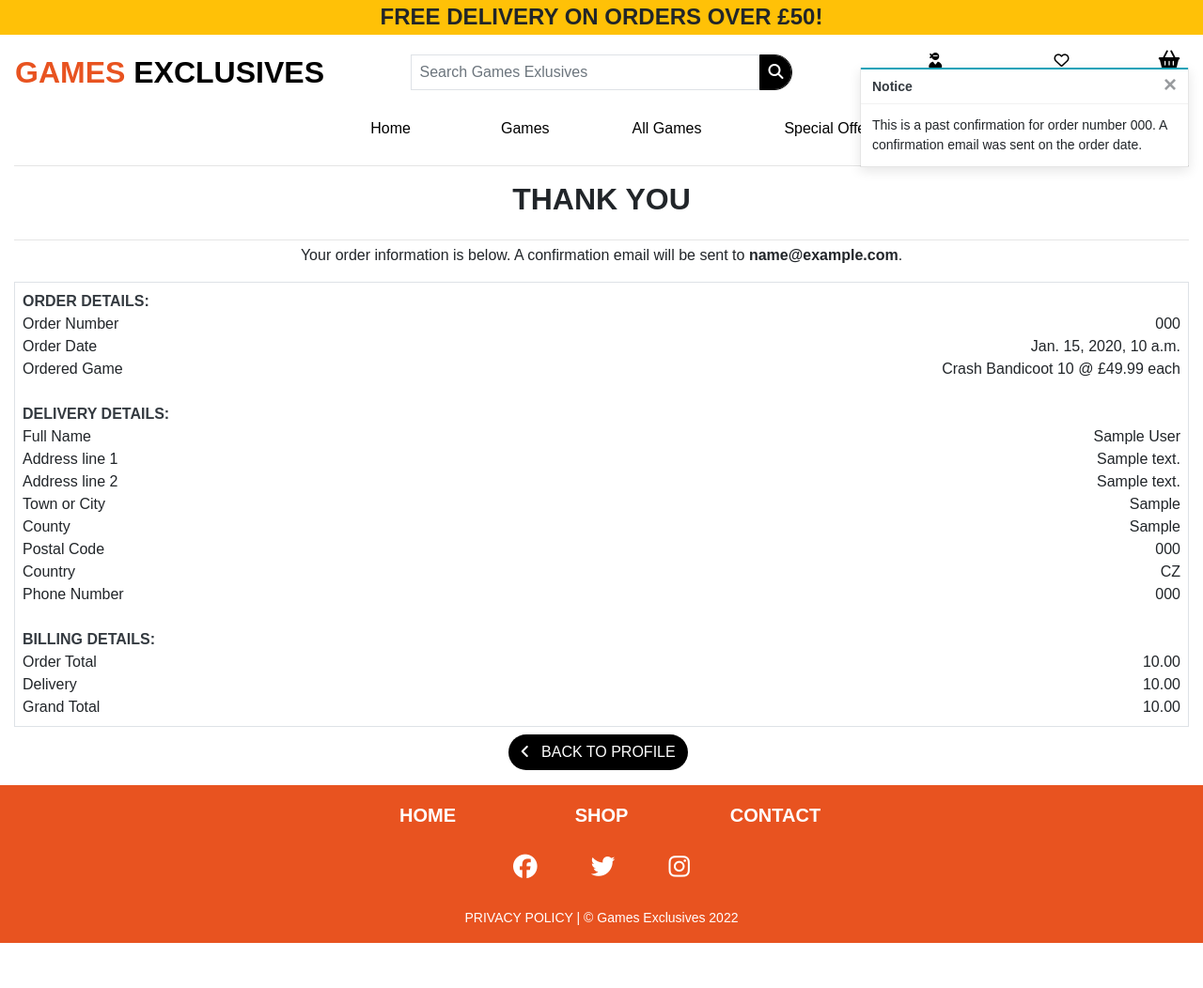
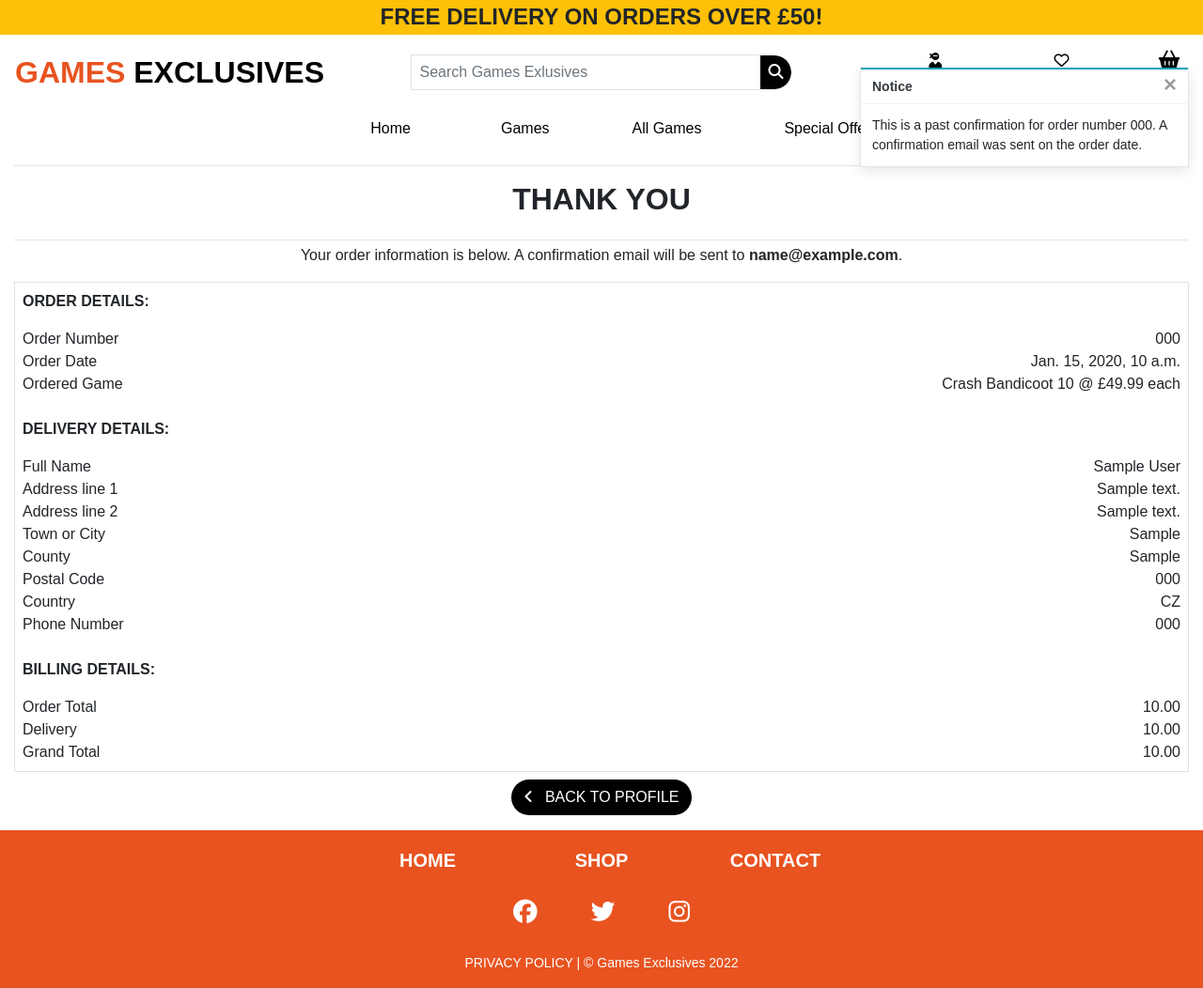
Before and after one commit to AMartins87/games_exclusives, a Django app: page /profile/order_history/000 in a window 1280 px wide. Shown: the whole page at 94% size. Before the commit the page ends 1004 px from the top, so only its background shows below. Run offline with Django 3.2, Linux system fonts and the light colour scheme; data comes from the database, SQL or seed files in the repository; tables that the repository leaves empty hold one stand-in row (values such as "Sample post"); parts of the project's set-up code (start-up, migrations or seed data) failed here and were passed over; some libraries are stand-ins or nearby versions; some web fonts are replaced.

Commit message:
Validator testing, minor changes due to warnings and errors

```diff
--- a/checkout/static/checkout/js/stripe_elements.js
+++ b/checkout/static/checkout/js/stripe_elements.js
@@ -114,5 +114,5 @@ form.addEventListener('submit', function(ev) {
     }).fail(function () {
         // just reload the page, the error will be in django messages
         location.reload();
-    })
+    });
 });
--- a/checkout/templates/checkout/checkout_success.html
+++ b/checkout/templates/checkout/checkout_success.html
@@ -33,7 +33,7 @@
                 <div class="order-confirmation-wrapper p-2 border">
                     <div class="row">
                         <div class="col">
-                            <medium class="text-dark text-uppercase font-weight-bold">Order Details:</medium>
+                            <p class="medium text-uppercase font-weight-bold">Order Details:</p>
                         </div>
                     </div>
                     <!-- Order number -->
@@ -70,7 +70,7 @@
                     <!-- Delivery info -->
                     <div class="row">
                         <div class="col">
-                            <medium class="text-dark text-uppercase font-weight-bold">Delivery Details:</Details></medium>
+                            <p class=" medium text-uppercase font-weight-bold">Delivery Details:</p>
                         </div>
                     </div>
                     <!-- Customer's full name -->
@@ -155,7 +155,7 @@
                     <!-- Billing details info -->
                     <div class="row">
                         <div class="col">
-                            <medium class="text-dark text-uppercase font-weight-bold">Billing Details:</medium>
+                            <p class="medium text-uppercase font-weight-bold">Billing Details:</p>
                         </div>
                     </div>
                     <!-- Order subtotal -->
@@ -189,7 +189,7 @@
             </div>
         </div>
         <div class="row">
-			<div class="col-12 col-lg-7 text-right">
+			<div class="col-12 col-lg-7 text-center">
                 <!-- If order accessed from shopper's profile -->
                 {% if from_profile %}
                     <!-- Button to take shopper back to their profile -->
--- a/games/templates/games/add_game.html
+++ b/games/templates/games/add_game.html
@@ -34,7 +34,7 @@
                         {% endif %}
                     {% endfor %}
                     <div class="text-centre">
-                        <!-- Cancel and Add newg ame buttons -->
+                        <!-- Cancel and Add new game buttons -->
                         <a class="btn btn-outline-black text-uppercase" href="{% url 'games' %}">Cancel</a>
                         <button class="btn btn-dark text-uppercase" type="submit">Add New Game</button>
                     </div>
--- a/games/templates/games/includes/quantity_input_script.html
+++ b/games/templates/games/includes/quantity_input_script.html
@@ -7,7 +7,7 @@
         var plusDisabled = currentValue > 98;
         $(`#decrement-qty_${itemId}`).prop('disabled', minusDisabled);
         $(`#increment-qty_${itemId}`).prop('disabled', plusDisabled);
-    }
+    };
 
     // Ensure proper enabling/disabling of all inputs on page load
     var allQtyInputs = $('.qty_input');
--- a/static/css/base.css
+++ b/static/css/base.css
@@ -113,7 +113,7 @@ h1, h2, h3, h4 {
     color: #fff;
     font-weight: bold;
     background-color: black;
-    border-color: black;
+    border-color: white;
 }
 
 .btn-danger {
@@ -299,7 +299,7 @@ a.social i {
     transform: scale(1.5);
 }
 
-.links a:hover {
+.links a:hover, .privacy a:hover {
     font-size: 120%;
     font-weight: bold;
 }
@@ -349,7 +349,7 @@ a.social i {
 .allauth-form-inner-content input[type='submit']:hover {
 	background: rgb(134, 7, 7);
     color: white !important;
-    border-color: rgb(134, 7, 7);
+    border-color: black;
 }
 
 /* .allauth-form-inner-content a {
@@ -378,7 +378,6 @@ a.social i {
 .text-center {
     justify-content: center;
     margin: auto;
-    text-align: center;
     width: 100%;
 }
 
@@ -640,7 +639,7 @@ a.social i {
 
     /* Menu, account, favourites, basket */
     .navbar {
-        margin-right: 1px;
+        margin-right: 65px;
     }
 
     .nav-link {
--- a/templates/base.html
+++ b/templates/base.html
@@ -194,7 +194,7 @@
     {% endblock %}
 
     <!-- Footer with home, all games, contact and social links -->
-    <footer class="col-12 mt-auto text-center text-white background">
+    <footer class="mt-auto text-center text-white background">
         <div class="container mt-auto">
             <!-- Quick links -->
             <div class="mt-3 mb-3 links">
@@ -234,7 +234,7 @@
         <!-- Copyright -->
         <div class="col-12 text-center small p-3">
             <a href="https://www.privacypolicygenerator.info/live.php?token=vYPTnLUtWIxH7X9PDbLdJSaRqtZfaIk7"
-                target="_blank" class="text-white text-uppercase">Privacy Policy </a>| © Games Exclusives 2022
+                target="_blank" class="text-white text-uppercase privacy">Privacy Policy </a>| © Games Exclusives 2022
         </div>
     </footer>
 
```
